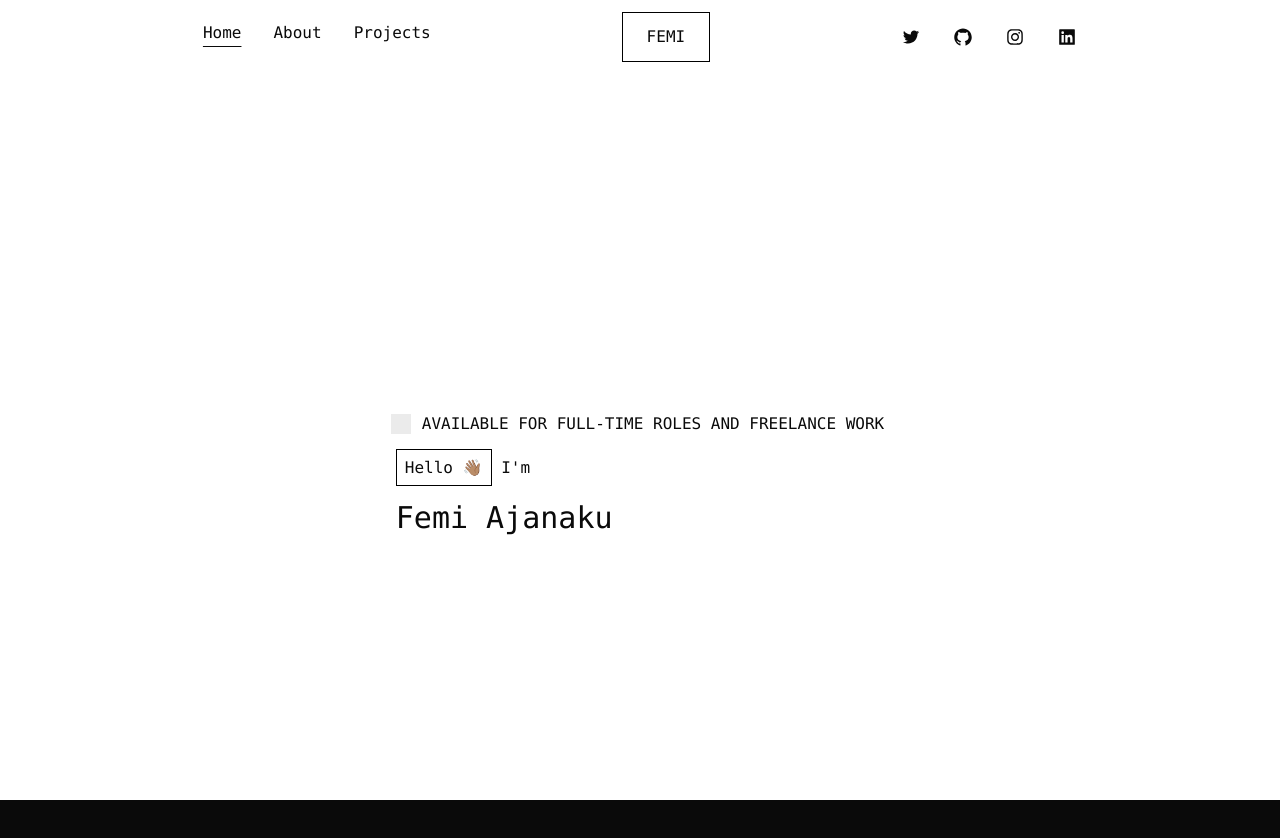
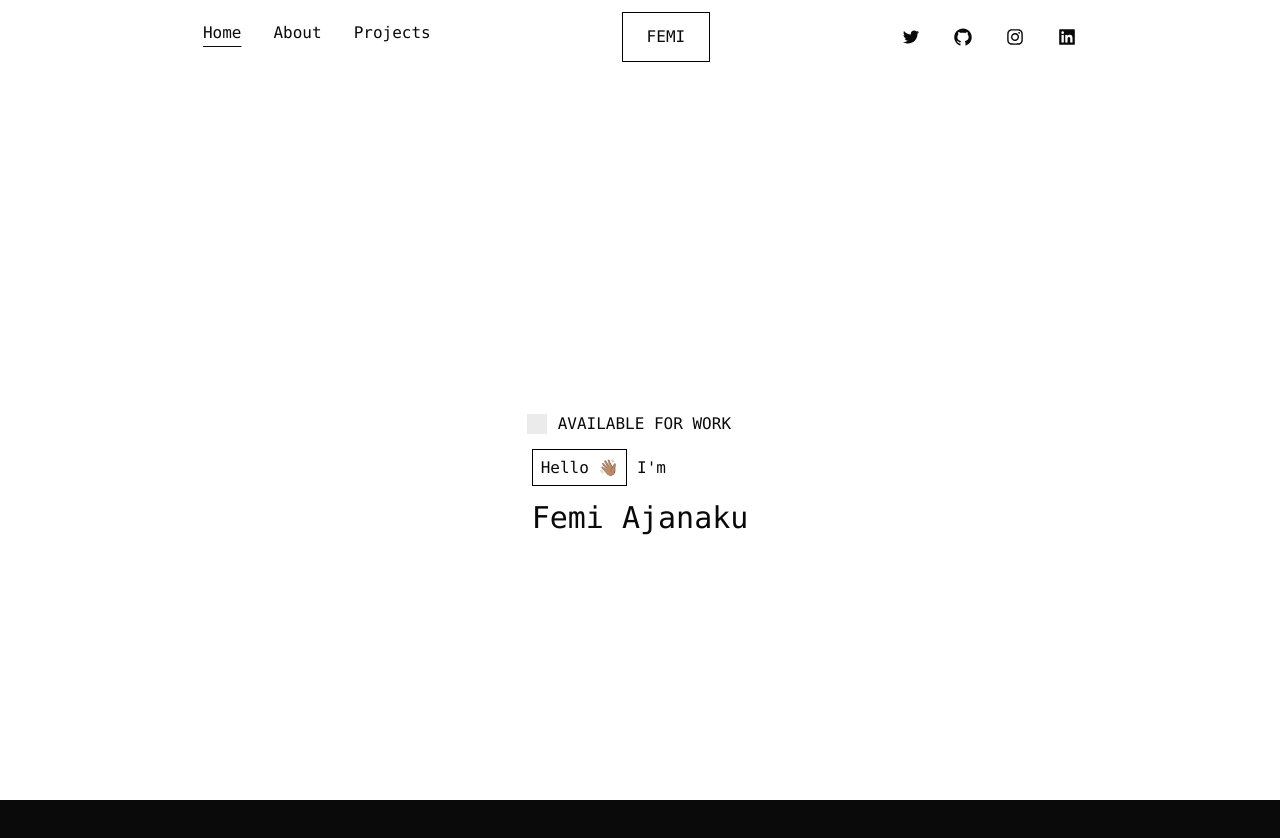
Before and after one commit to Stanwukong/femiajanaku, a Next.js app: page / in a window 1280 px wide. Shown: the top 838 px of the page. Built offline with nearby package versions, Linux system fonts and the light colour scheme.

Commit message:
Fixed hero section

```diff
--- a/src/components/Home/Hero.tsx
+++ b/src/components/Home/Hero.tsx
@@ -13,7 +13,7 @@ const Hero = () => {
     <div className="flex flex-col space-y-5 relative">
       <div className="flex items-center space-x-4 ">
         <span className="box w-[10px] h-[10px] bg-black animate-ping" />
-        <p>AVAILABLE FOR FULL-TIME ROLES AND FREELANCE WORK</p>
+        <p>AVAILABLE FOR WORK</p>
       </div>
       <span>
         <Greeting /> I&apos;m
--- a/src/components/Navbar.tsx
+++ b/src/components/Navbar.tsx
@@ -21,7 +21,7 @@ const Navbar = () => {
   return (
     <div className="flex w-full p-3 md:justify-between lg:justify-evenly items-center">
       {/* Pages */}
-      <div className="hidden md:flex space-x-8 ">
+      <div className="hidden md:flex space-x-8">
         {pages.map((page) => (
           <TransitionLink
             key={page.pageId}
--- a/src/components/Wrapper.tsx
+++ b/src/components/Wrapper.tsx
@@ -4,7 +4,7 @@ import React from "react";
 
 const Wrapper = () => {
   return (
-    <div className="w-full">
+    <div className="w-full divide-y divide-black">
       {MOBILE_PAGES.map((item) => (
         <div className="flex flex-col w-full" key={item.title}>
           <span className="mx-3 my-2 text-neutral-700 text-xs">
```
